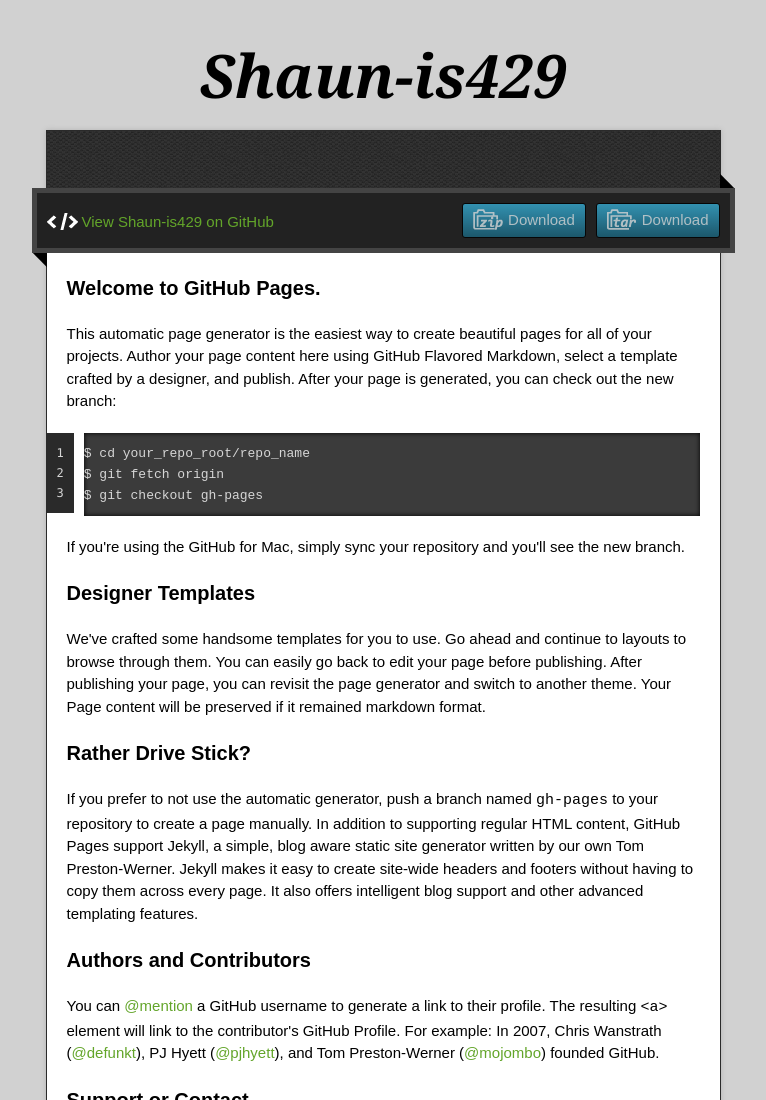
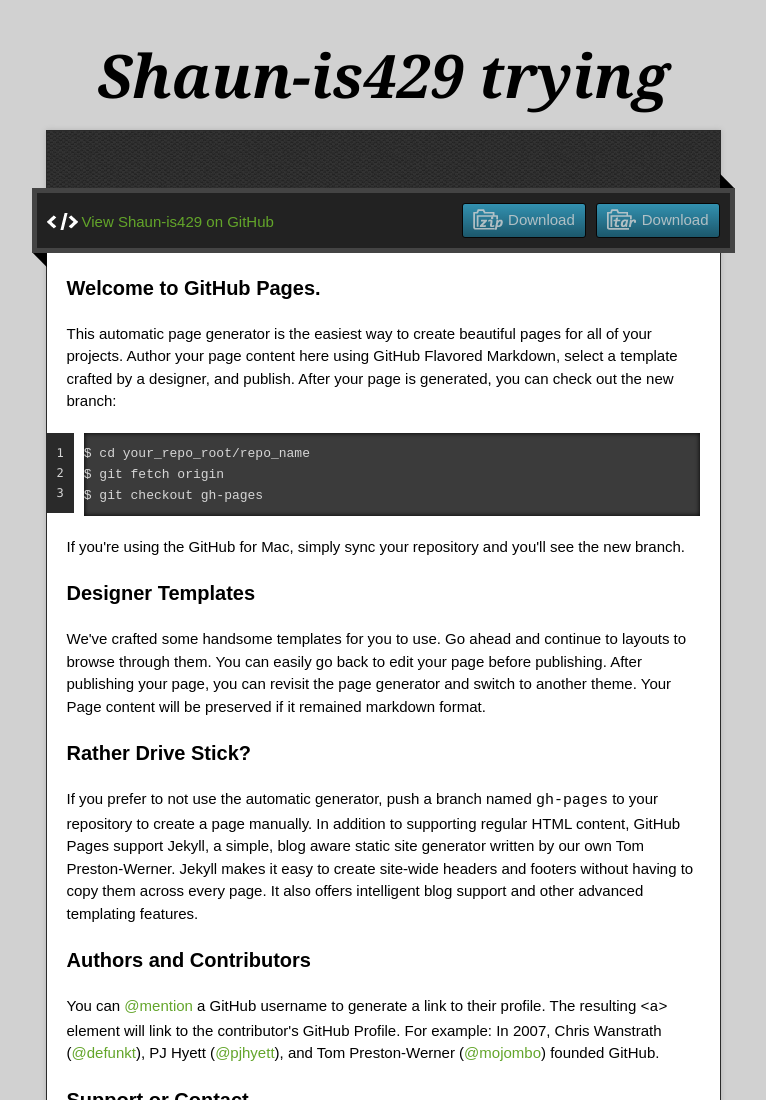
Before and after one commit to shaunteh/shaun-IS429, a plain HTML site: page index.html in a window 1280 px wide. Shown: the top 1100 px of the page, without its empty margins (257-1023 px from the left). Drawn offline with nearby package versions, Linux system fonts and the light colour scheme.

Commit message:
Update index.html

```diff
--- a/index.html
+++ b/index.html
@@ -22,7 +22,7 @@
 
   <div class="wrapper">
     <header>
-      <h1 class="title">Shaun-is429</h1>
+      <h1 class="title">Shaun-is429 trying</h1>
     </header>
     <div id="container">
       <p class="tagline"></p>
```
